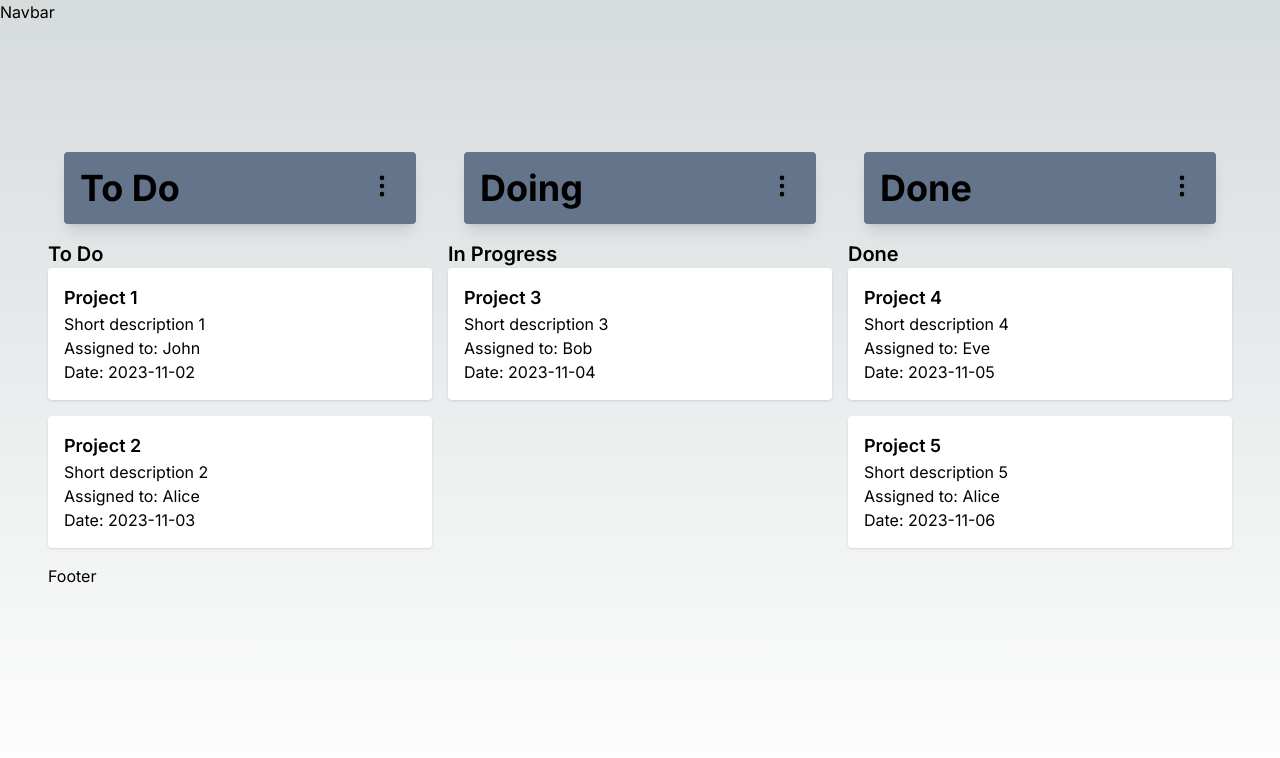
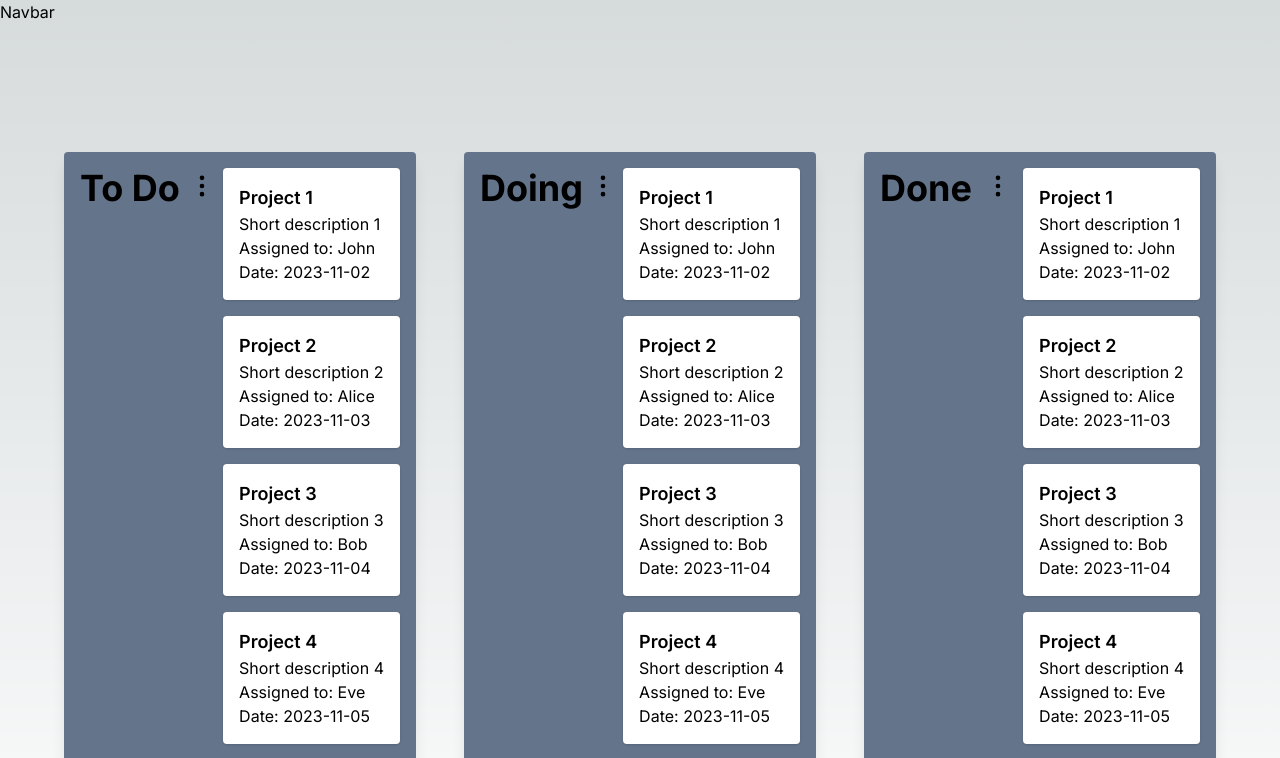
Before and after one commit to lunar-potato/tasky-app, a Next.js app: page / in a window 1280 px wide. Shown: the top 758 px of the page. Built offline with nearby package versions, Linux system fonts and the light colour scheme.

Commit message:
Linked task container and card]

```diff
--- a/src/app/components/TaskCard.jsx
+++ b/src/app/components/TaskCard.jsx
@@ -3,24 +3,53 @@ import React from "react";
 const TaskCard = () => {
   // Defining tasks
   const tasks = [
-    { id: 1, projectName: "Project 1", description: "Short description 1", assignedTo: "John", date: "2023-11-02", status: "To Do" },
-    { id: 2, projectName: "Project 2", description: "Short description 2", assignedTo: "Alice", date: "2023-11-03", status: "To Do" },
-    { id: 3, projectName: "Project 3", description: "Short description 3", assignedTo: "Bob", date: "2023-11-04", status: "in-progress" },
-    { id: 4, projectName: "Project 4", description: "Short description 4", assignedTo: "Eve", date: "2023-11-05", status: "done" },
-    { id: 5, projectName: "Project 5", description: "Short description 5", assignedTo: "Alice", date: "2023-11-06", status: "done" },
-
+    {
+      id: 1,
+      projectName: "Project 1",
+      description: "Short description 1",
+      assignedTo: "John",
+      date: "2023-11-02",
+      status: "To Do",
+    },
+    {
+      id: 2,
+      projectName: "Project 2",
+      description: "Short description 2",
+      assignedTo: "Alice",
+      date: "2023-11-03",
+      status: "To Do",
+    },
+    {
+      id: 3,
+      projectName: "Project 3",
+      description: "Short description 3",
+      assignedTo: "Bob",
+      date: "2023-11-04",
+      status: "in-progress",
+    },
+    {
+      id: 4,
+      projectName: "Project 4",
+      description: "Short description 4",
+      assignedTo: "Eve",
+      date: "2023-11-05",
+      status: "done",
+    },
+    {
+      id: 5,
+      projectName: "Project 5",
+      description: "Short description 5",
+      assignedTo: "Alice",
+      date: "2023-11-06",
+      status: "done",
+    },
   ];
 
   return (
-    <div className="flex space-x-4">
-      <div className="w-1/3">
-        <h2 className="text-xl font-semibold">To Do</h2>
     <ul>
-          {tasks
-            .filter((task) => task.status === "To Do")
-            .map((task) => (
+      {tasks.map((task) => (
         <li key={task.id}>
-                <div className="bg-white p-4 mb-4 rounded shadow">
+          <div className="p-4 mb-4 bg-white rounded shadow">
             <h3 className="text-lg font-semibold">{task.projectName}</h3>
             <p>{task.description}</p>
             <p>Assigned to: {task.assignedTo}</p>
@@ -29,44 +58,6 @@ const TaskCard = () => {
         </li>
       ))}
     </ul>
-      </div>
-
-      <div className="w-1/3">
-        <h2 className="text-xl font-semibold">In Progress</h2>
-        <ul>
-          {tasks
-            .filter((task) => task.status === "in-progress")
-            .map((task) => (
-              <li key={task.id}>
-                <div className="bg-white p-4 mb-4 rounded shadow">
-                  <h3 className="text-lg font-semibold">{task.projectName}</h3>
-                  <p>{task.description}</p>
-                  <p>Assigned to: {task.assignedTo}</p>
-                  <p>Date: {task.date}</p>
-                </div>
-              </li>
-            ))}
-        </ul>
-      </div>
-
-      <div className="w-1/3">
-        <h2 className="text-xl font-semibold">Done</h2>
-        <ul>
-          {tasks
-            .filter((task) => task.status === "done")
-            .map((task) => (
-              <li key={task.id}>
-                <div className="bg-white p-4 mb-4 rounded shadow">
-                  <h3 className="text-lg font-semibold">{task.projectName}</h3>
-                  <p>{task.description}</p>
-                  <p>Assigned to: {task.assignedTo}</p>
-                  <p>Date: {task.date}</p>
-                </div>
-              </li>
-            ))}
-        </ul>
-      </div>
-    </div>
   );
 };
 
--- a/src/app/components/TaskContainer.jsx
+++ b/src/app/components/TaskContainer.jsx
@@ -1,14 +1,20 @@
 import React from "react";
+import TaskCard from "./TaskCard";
 import { MoreVertical } from "lucide-react";
 
 // Default Placeholder tasks
 const tasks = [{ title: "To Do" }, { title: "Doing" }, { title: "Done" }];
 
 const TaskContainer = ({ title }) => {
+  const taskData = tasks.find((taskItem) => taskItem.title === title);
+
   return (
     <div className="flex justify-between p-4 m-4 rounded shadow-lg bg-slate-500">
       <h4 className="text-4xl font-bold">{title}</h4>
       <MoreVertical className="p-1 w-9 h-9" />
+      <div className="grid">
+        <TaskCard tasks={taskData} />
+      </div>
     </div>
   );
 };
--- a/src/app/page.js
+++ b/src/app/page.js
@@ -10,7 +10,6 @@ export default function Home() {
       <Navbar />
       <div className="container px-12 py-4 mx-auto mt-24">
         <TaskContainer />
-        <TaskCard />
         <Footer />
       </div>
     </main>
```
Lines whose indentation alone changed are shown as unchanged.
